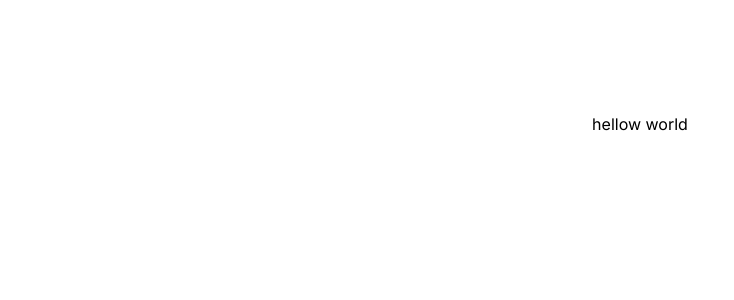
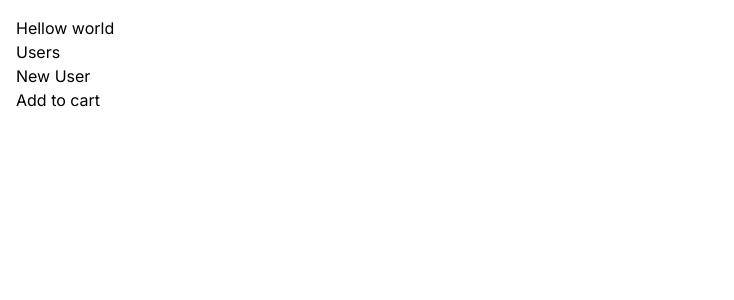
Before and after one commit to Muthomi254/next-app, a Next.js app: page / in a window 1280 px wide. Shown: the top 300 px of the page, without its empty margins (0-734 px from the left). Built offline with nearby package versions, Linux system fonts and the light colour scheme.

Commit message:
(ft): using links in different pages

```diff
--- a/app/page.tsx
+++ b/app/page.tsx
@@ -1,9 +1,13 @@
 import Image from 'next/image'
-
+import Link from 'next/link'
+import ProductCard from './components/ProductCard'
 export default function Home() {
   return (
-    <main className="flex min-h-screen flex-col items-center justify-between p-24">
-     hellow world
+    <main className="flex min-h-screen flex-col  ">
+     Hellow world
+     <Link href="/users">Users</Link>
+     <Link href={'/users/new'}>New User</Link>
+     <ProductCard />
     </main>
   )
 }
--- a/app/users/new/page.tsx
+++ b/app/users/new/page.tsx
@@ -0,0 +1,9 @@
+import React from 'react'
+
+const NewUserPage = () => {
+  return (
+    <div>NewUserPage</div>
+  )
+}
+
+export default NewUserPage
```
